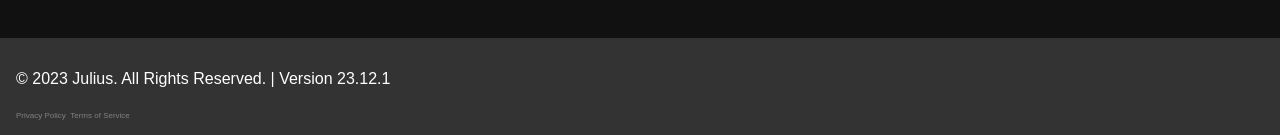
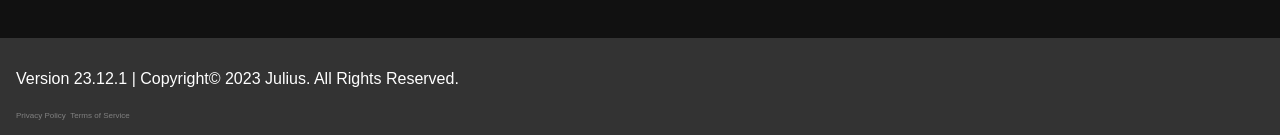
Before and after one commit to JuliusVR01/website, a plain HTML site: page main.html in a window 1280 px wide. Shown: the part 3422-3557 px from the top of the page. Drawn offline with Linux system fonts and the light colour scheme.

Commit message:
Update main footer.html

```diff
--- a/main.html
+++ b/main.html
@@ -30,7 +30,7 @@
     </div>
     </div>
     <footer>
-        <p>&copy; 2023 Julius. All Rights Reserved. | Version 23.12.1</p>
+        <p>Version 23.12.1 | Copyright&copy; 2023 Julius. All Rights Reserved.</p>
         <div class="footer-links">
             <a href="https://policies.google.com/privacy?hl=en-US" target="_blank">Privacy Policy</a>
             <a href="https://policies.google.com/terms?hl=en-US" target="_blank">Terms of Service</a>
```
